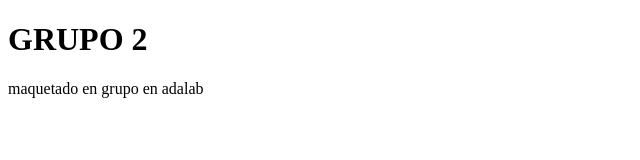
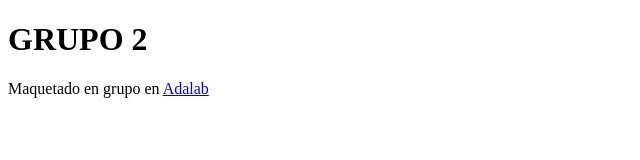
Before and after one commit to mee96/Prueba-clase-pair, a plain HTML site: page index.html in a window 1280 px wide. Shown: the full height of the page, 0-640 px from the left. Drawn offline with Linux system fonts and the light colour scheme.

Commit message:
change footer

```diff
--- a/index.html
+++ b/index.html
@@ -15,7 +15,7 @@
     </main>
 
     <footer>
-        <p> maquetado en grupo en adalab</p>
+     <p>Maquetado en grupo en <a href="http://adalab.es">Adalab</a></p>
     </footer>
 </body>
 </html>
```
